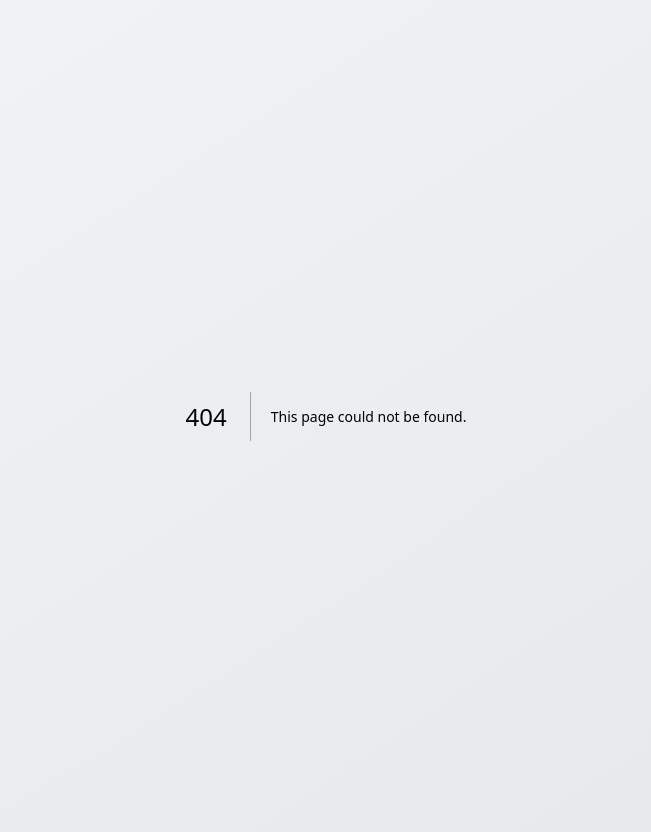
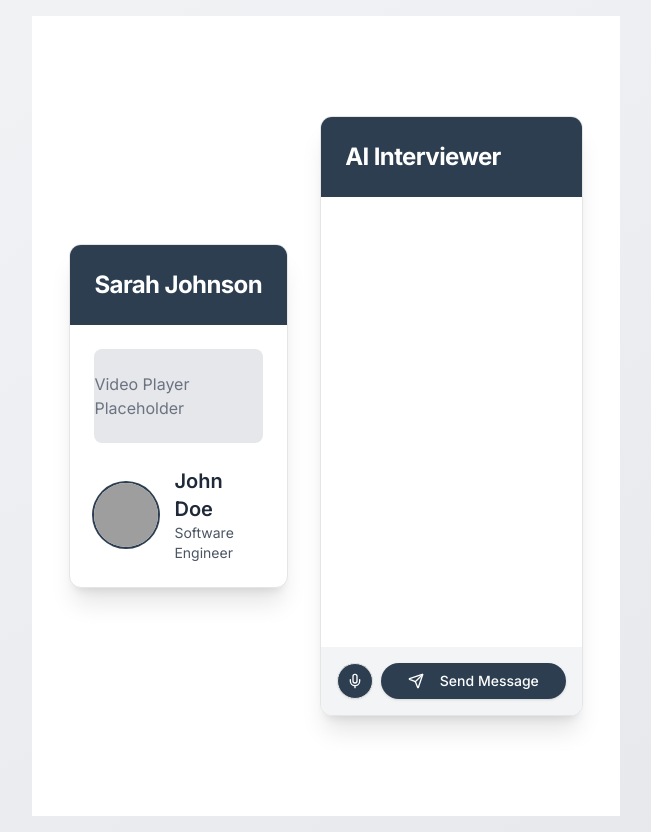
Before and after one commit to shaffkhan/HR, a Next.js app: page /avatar-interview in a window 1280 px wide. Before the commit this address had no page. Shown: the whole page, without its empty margins (314-965 px from the left). Built offline with nearby package versions, Linux system fonts and the light colour scheme; grey boxes are pictures that could not be loaded.

Commit message:
video-avatar

```diff
--- a/package.json
+++ b/package.json
@@ -12,6 +12,7 @@
     "@radix-ui/react-avatar": "^1.1.2",
     "@radix-ui/react-checkbox": "^1.1.3",
     "@radix-ui/react-label": "^2.1.1",
+    "@radix-ui/react-scroll-area": "^1.2.2",
     "@radix-ui/react-select": "^2.1.4",
     "@radix-ui/react-slot": "^1.1.1",
     "class-variance-authority": "^0.7.1",
--- /dev/null
+++ b/src/app/avatar-interview/page.tsx
@@ -0,0 +1,28 @@
+"use client";
+
+import ChatbotSection from "@/components/ChatbotSection";
+import VideoSection from "@/components/VideoSection";
+import { motion } from "framer-motion";
+
+export default function InterviewChatbot() {
+  return (
+    <div className="flex flex-col md:flex-row items-center justify-center min-h-screen bg-white p-4 md:p-8">
+      <motion.div
+        initial={{ opacity: 0, y: 50 }}
+        animate={{ opacity: 1, y: 0 }}
+        transition={{ duration: 0.5 }}
+        className="w-full md:w-5/12 mb-8 md:mb-0 md:mr-8"
+      >
+        <VideoSection />
+      </motion.div>
+      <motion.div
+        initial={{ opacity: 0, y: 50 }}
+        animate={{ opacity: 1, y: 0 }}
+        transition={{ duration: 0.5, delay: 0.2 }}
+        className="w-full md:w-6/12"
+      >
+        <ChatbotSection />
+      </motion.div>
+    </div>
+  );
+}
--- a/src/app/interview/page.tsx
+++ b/src/app/interview/page.tsx
@@ -1,9 +1,9 @@
-import InterviewChatbot from '@/components/InterviewChatbot'
+import InterviewChatbot from "@/components/InterviewChatbot";
 
 export default function InterviewPage() {
   return (
     <div className="w-full max-w-2xl">
       <InterviewChatbot />
     </div>
-  )
+  );
 }
--- a/src/app/post-interview/page.tsx
+++ b/src/app/post-interview/page.tsx
@@ -1,9 +1,9 @@
-import PostInterview from '@/components/PostInterview'
+import PostInterview from "@/components/PostInterview";
 
 export default function PostInterviewPage() {
   return (
     <div className="w-full max-w-2xl">
       <PostInterview />
     </div>
-  )
+  );
 }
--- a/src/app/signup/page.tsx
+++ b/src/app/signup/page.tsx
@@ -1,9 +1,9 @@
-import SignUp from '@/components/SignUp'
+import SignUp from "@/components/SignUp";
 
 export default function SignUpPage() {
   return (
     <div className="w-full max-w-md">
       <SignUp />
     </div>
-  )
+  );
 }
--- a/src/app/specific-info/page.tsx
+++ b/src/app/specific-info/page.tsx
@@ -1,9 +1,9 @@
-import SpecificInfo from '@/components/SpecificInfo'
+import SpecificInfo from "@/components/SpecificInfo";
 
 export default function SpecificInfoPage() {
   return (
     <div className="w-full max-w-2xl">
       <SpecificInfo />
     </div>
-  )
+  );
 }
--- /dev/null
+++ b/src/components/ChatbotSection.tsx
@@ -0,0 +1,105 @@
+"use client";
+
+import { useState } from "react";
+import { motion, AnimatePresence } from "framer-motion";
+import { Button } from "@/components/ui/button";
+import { ScrollArea } from "@/components/ui/scroll-area";
+import {
+  Card,
+  CardContent,
+  CardFooter,
+  CardHeader,
+  CardTitle,
+} from "@/components/ui/card";
+import { Mic, Send } from "lucide-react";
+
+export default function ChatbotSection() {
+  const [messages, setMessages] = useState<
+    { role: "user" | "bot"; content: string }[]
+  >([]);
+  const [isRecording, setIsRecording] = useState(false);
+
+  const handleSendMessage = (content: string) => {
+    setMessages([...messages, { role: "user", content }]);
+    // Simulate bot response
+    setTimeout(() => {
+      setMessages((prev) => [
+        ...prev,
+        {
+          role: "bot",
+          content: "This is a simulated response from the chatbot.",
+        },
+      ]);
+    }, 1000);
+  };
+
+  const handleAudioInput = () => {
+    setIsRecording(!isRecording);
+    if (!isRecording) {
+      // Simulate audio input
+      setTimeout(() => {
+        handleSendMessage("This is a simulated audio input message.");
+        setIsRecording(false);
+      }, 2000);
+    }
+  };
+
+  return (
+    <Card className="w-full h-[600px] bg-white shadow-xl rounded-xl overflow-hidden">
+      <CardHeader className="bg-[#2c3e50]">
+        <CardTitle className="text-2xl font-bold text-white">
+          AI Interviewer
+        </CardTitle>
+      </CardHeader>
+      <CardContent className="p-0">
+        <ScrollArea className="h-[450px] p-4">
+          <AnimatePresence>
+            {messages.map((message, index) => (
+              <motion.div
+                key={index}
+                initial={{ opacity: 0, y: 20 }}
+                animate={{ opacity: 1, y: 0 }}
+                exit={{ opacity: 0, y: -20 }}
+                transition={{ duration: 0.3 }}
+                className={`mb-4 ${
+                  message.role === "user" ? "text-right" : "text-left"
+                }`}
+              >
+                <span
+                  className={`inline-block p-3 rounded-lg ${
+                    message.role === "user"
+                      ? "bg-[#2c3e50] text-white"
+                      : "bg-gray-100 text-gray-800"
+                  } max-w-[80%]`}
+                >
+                  {message.content}
+                </span>
+              </motion.div>
+            ))}
+          </AnimatePresence>
+        </ScrollArea>
+      </CardContent>
+      <CardFooter className="bg-gray-100 p-4">
+        <div className="flex items-center space-x-2 w-full">
+          <Button
+            variant="outline"
+            size="icon"
+            className={`rounded-full ${
+              isRecording ? "bg-red-500 text-white" : "bg-[#2c3e50] text-white"
+            }`}
+            onClick={handleAudioInput}
+          >
+            <Mic className="h-4 w-4" />
+          </Button>
+          <Button
+            className="rounded-full flex-grow bg-[#2c3e50] text-white hover:bg-[#34495e]"
+            onClick={() => handleSendMessage("Hello, AI Interviewer!")}
+          >
+            <Send className="h-4 w-4 mr-2" />
+            Send Message
+          </Button>
+        </div>
+      </CardFooter>
+    </Card>
+  );
+}
--- /dev/null
+++ b/src/components/VideoSection.tsx
@@ -0,0 +1,43 @@
+"use client";
+
+import { motion } from "framer-motion";
+import { Avatar, AvatarFallback, AvatarImage } from "@/components/ui/avatar";
+import { Card, CardContent, CardHeader, CardTitle } from "@/components/ui/card";
+
+export default function VideoSection() {
+  return (
+    <Card className="w-full bg-white shadow-xl rounded-xl overflow-hidden">
+      <CardHeader className="bg-[#2c3e50] text-white">
+        <CardTitle className="text-2xl font-bold">Sarah Johnson</CardTitle>
+      </CardHeader>
+      <CardContent className="p-6">
+        <motion.div
+          initial={{ scale: 0.9, opacity: 0 }}
+          animate={{ scale: 1, opacity: 1 }}
+          transition={{ duration: 0.5 }}
+          className="aspect-video bg-gray-200 mb-6 rounded-lg overflow-hidden"
+        >
+          {/* Replace with actual video player */}
+          <div className="w-full h-full flex items-center justify-center text-gray-500">
+            Video Player Placeholder
+          </div>
+        </motion.div>
+        <motion.div
+          initial={{ x: -50, opacity: 0 }}
+          animate={{ x: 0, opacity: 1 }}
+          transition={{ duration: 0.5, delay: 0.3 }}
+          className="flex items-center space-x-4"
+        >
+          <Avatar className="h-16 w-16 ring-2 ring-[#2c3e50]">
+            <AvatarImage src="/placeholder-avatar.jpg" alt="User" />
+            <AvatarFallback>JD</AvatarFallback>
+          </Avatar>
+          <div>
+            <h3 className="text-xl font-semibold text-gray-800">John Doe</h3>
+            <p className="text-sm text-gray-600">Software Engineer</p>
+          </div>
+        </motion.div>
+      </CardContent>
+    </Card>
+  );
+}
--- /dev/null
+++ b/src/components/ui/scroll-area.tsx
@@ -0,0 +1,48 @@
+"use client"
+
+import * as React from "react"
+import * as ScrollAreaPrimitive from "@radix-ui/react-scroll-area"
+
+import { cn } from "@/lib/utils"
+
+const ScrollArea = React.forwardRef<
+  React.ElementRef<typeof ScrollAreaPrimitive.Root>,
+  React.ComponentPropsWithoutRef<typeof ScrollAreaPrimitive.Root>
+>(({ className, children, ...props }, ref) => (
+  <ScrollAreaPrimitive.Root
+    ref={ref}
+    className={cn("relative overflow-hidden", className)}
+    {...props}
+  >
+    <ScrollAreaPrimitive.Viewport className="h-full w-full rounded-[inherit]">
+      {children}
+    </ScrollAreaPrimitive.Viewport>
+    <ScrollBar />
+    <ScrollAreaPrimitive.Corner />
+  </ScrollAreaPrimitive.Root>
+))
+ScrollArea.displayName = ScrollAreaPrimitive.Root.displayName
+
+const ScrollBar = React.forwardRef<
+  React.ElementRef<typeof ScrollAreaPrimitive.ScrollAreaScrollbar>,
+  React.ComponentPropsWithoutRef<typeof ScrollAreaPrimitive.ScrollAreaScrollbar>
+>(({ className, orientation = "vertical", ...props }, ref) => (
+  <ScrollAreaPrimitive.ScrollAreaScrollbar
+    ref={ref}
+    orientation={orientation}
+    className={cn(
+      "flex touch-none select-none transition-colors",
+      orientation === "vertical" &&
+        "h-full w-2.5 border-l border-l-transparent p-[1px]",
+      orientation === "horizontal" &&
+        "h-2.5 flex-col border-t border-t-transparent p-[1px]",
+      className
+    )}
+    {...props}
+  >
+    <ScrollAreaPrimitive.ScrollAreaThumb className="relative flex-1 rounded-full bg-border" />
+  </ScrollAreaPrimitive.ScrollAreaScrollbar>
+))
+ScrollBar.displayName = ScrollAreaPrimitive.ScrollAreaScrollbar.displayName
+
+export { ScrollArea, ScrollBar }
```
Also changed, not shown: 1 other file (tests, documents, lock files or other folders).
